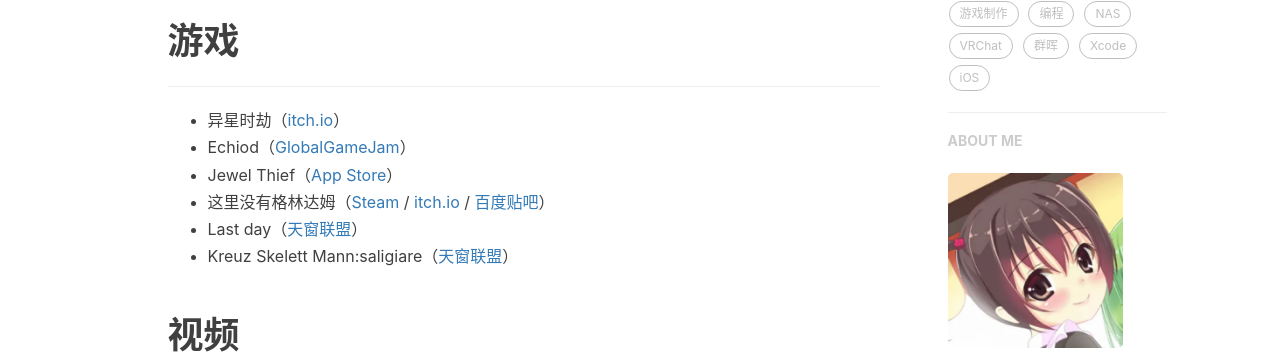
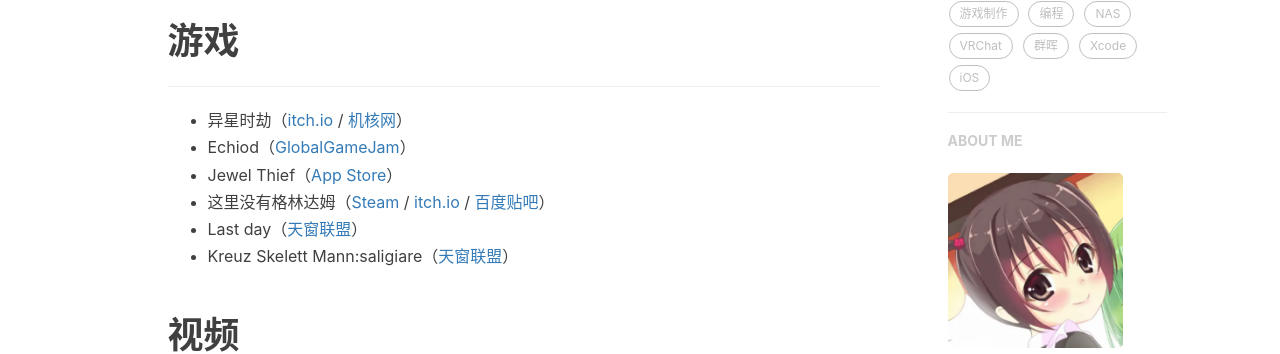
Before and after one commit to SunnyRx/SunnyRx.github.io, a Jekyll site: the page built from works.html, in a window 1280 px wide. Shown: the part 533-887 px from the top of the page. Built offline with Jekyll 4.4.1, drawn with Linux system fonts in a browser that asks for light colours; nearby versions of some CDN libraries; comment, search, counter and statistics services are not loaded.

Commit message:
更新work

```diff
--- a/_includes/works.md
+++ b/_includes/works.md
@@ -4,7 +4,7 @@
 
 ---
 
-- 异星时劫（[itch.io](https://sunnyrx.itch.io/yixingshijie)）
+- 异星时劫（[itch.io](https://sunnyrx.itch.io/yixingshijie) / [机核网](https://www.gcores.com/games/67506)）
 - Echiod（[GlobalGameJam](http://globalgamejam.org/2017/games/echoid)）
 - Jewel Thief（[App Store](https://itunes.apple.com/cn/app/jewel-thief-a-entertainment-jewel-catching-game/id1143529803)）
 - 这里没有格林达姆（[Steam](https://store.steampowered.com/app/1109460/There_is_No_GreenDam/) / [itch.io](https://sunnyrx.itch.io/there-is-no-greendam) / [百度贴吧](http://tieba.baidu.com/p/3098681603)）
```
